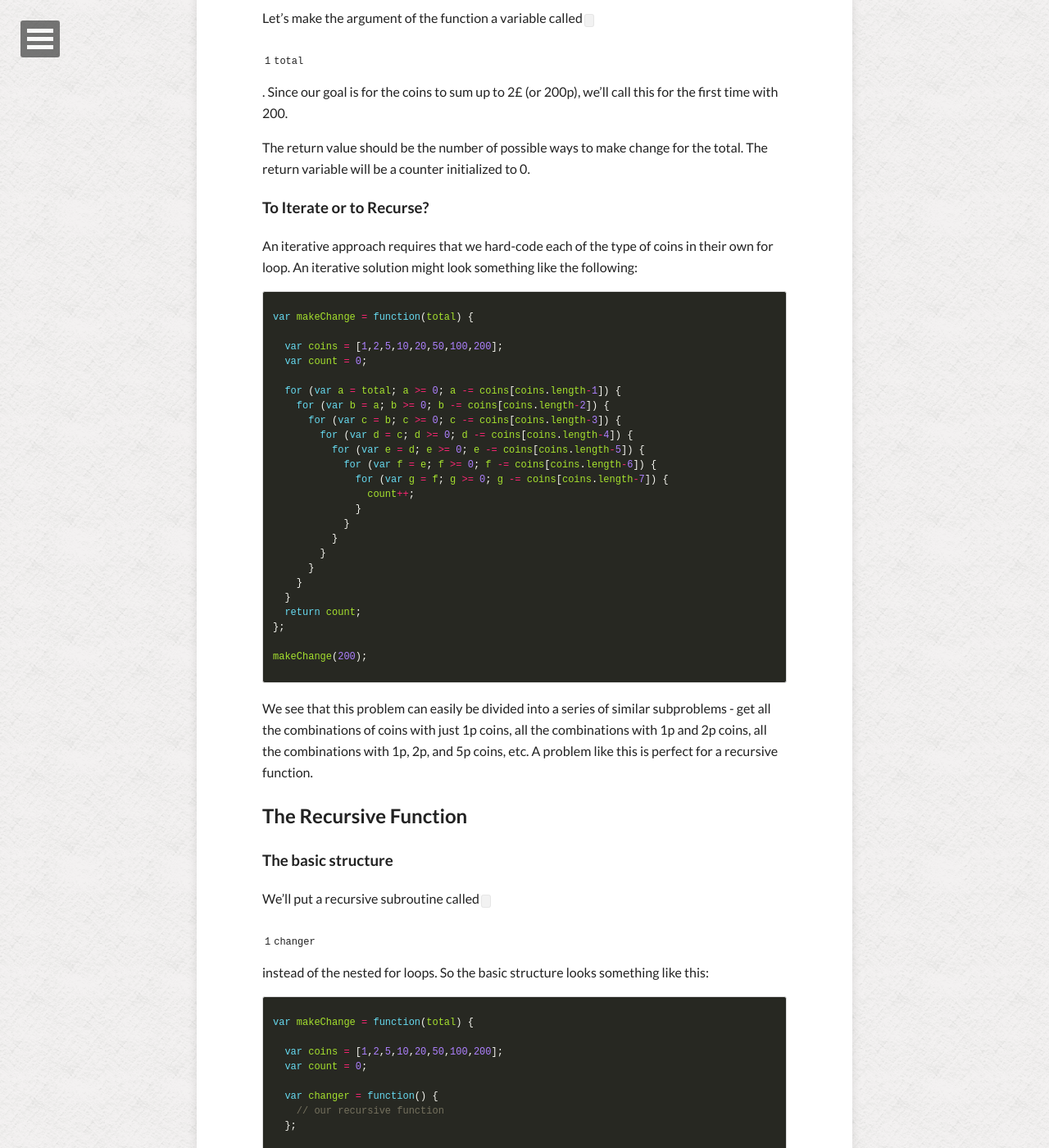
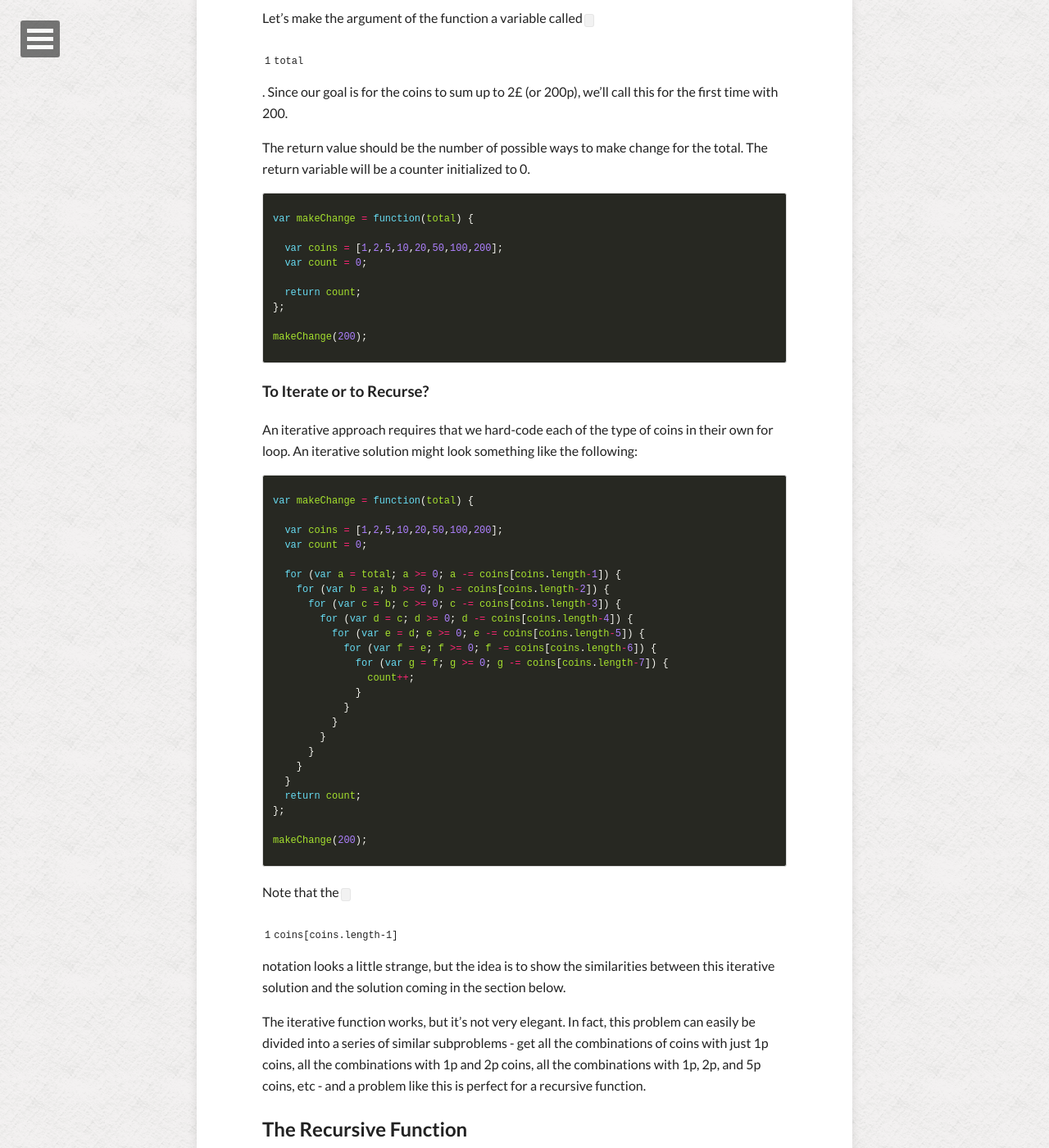
Before and after one commit to jgpettibone/jgpettibone.github.io, a Jekyll site: the page built from _posts/2014-02-04-coin-sums.md, in a window 1280 px wide and 1400 px high, scrolled down 1740 px. Shown: the whole window at 82% size. Built offline with Jekyll 4.4.1, drawn with Linux system fonts in a browser that asks for light colours; nearby versions of some CDN libraries; comment, search, counter and statistics services are not loaded.

Commit message:
coin sums

```diff
--- a/_posts/2014-02-04-coin-sums.md
+++ b/_posts/2014-02-04-coin-sums.md
@@ -47,6 +47,18 @@ Let's make the argument of the function a variable called `total`.  Since our go
 
 The return value should be the number of possible ways to make change for the total.  The return variable will be a counter initialized to 0.
 
+{% highlight javascript %}
+var makeChange = function(total) {
+
+  var coins = [1,2,5,10,20,50,100,200];
+  var count = 0;
+
+  return count;
+};
+
+makeChange(200);
+{% endhighlight %}
+
 ### To Iterate or to Recurse?
 An iterative approach requires that we hard-code each of the type of coins in their own for loop.  An iterative solution might look something like the following:
 
@@ -77,7 +89,9 @@ var makeChange = function(total) {
 makeChange(200);
 {% endhighlight %}
 
-We see that this problem can easily be divided into a series of similar subproblems - get all the combinations of coins with just 1p coins, all the combinations with 1p and 2p coins, all the combinations with 1p, 2p, and 5p coins, etc.  A problem like this is perfect for a recursive function.
+Note that the `coins[coins.length-1]` notation looks a little strange, but the idea is to show the similarities between this iterative solution and the solution coming in the section below.
+
+The iterative function works, but it's not very elegant.  In fact, this problem can easily be divided into a series of similar subproblems - get all the combinations of coins with just 1p coins, all the combinations with 1p and 2p coins, all the combinations with 1p, 2p, and 5p coins, etc - and a problem like this is perfect for a recursive function.
 
 ## The Recursive Function
 
@@ -183,7 +197,3 @@ var makeChange = function(total){
 
 makeChange(200);
 {% endhighlight %}
-
-
-{% highlight javascript %}
-{% endhighlight %}
```
